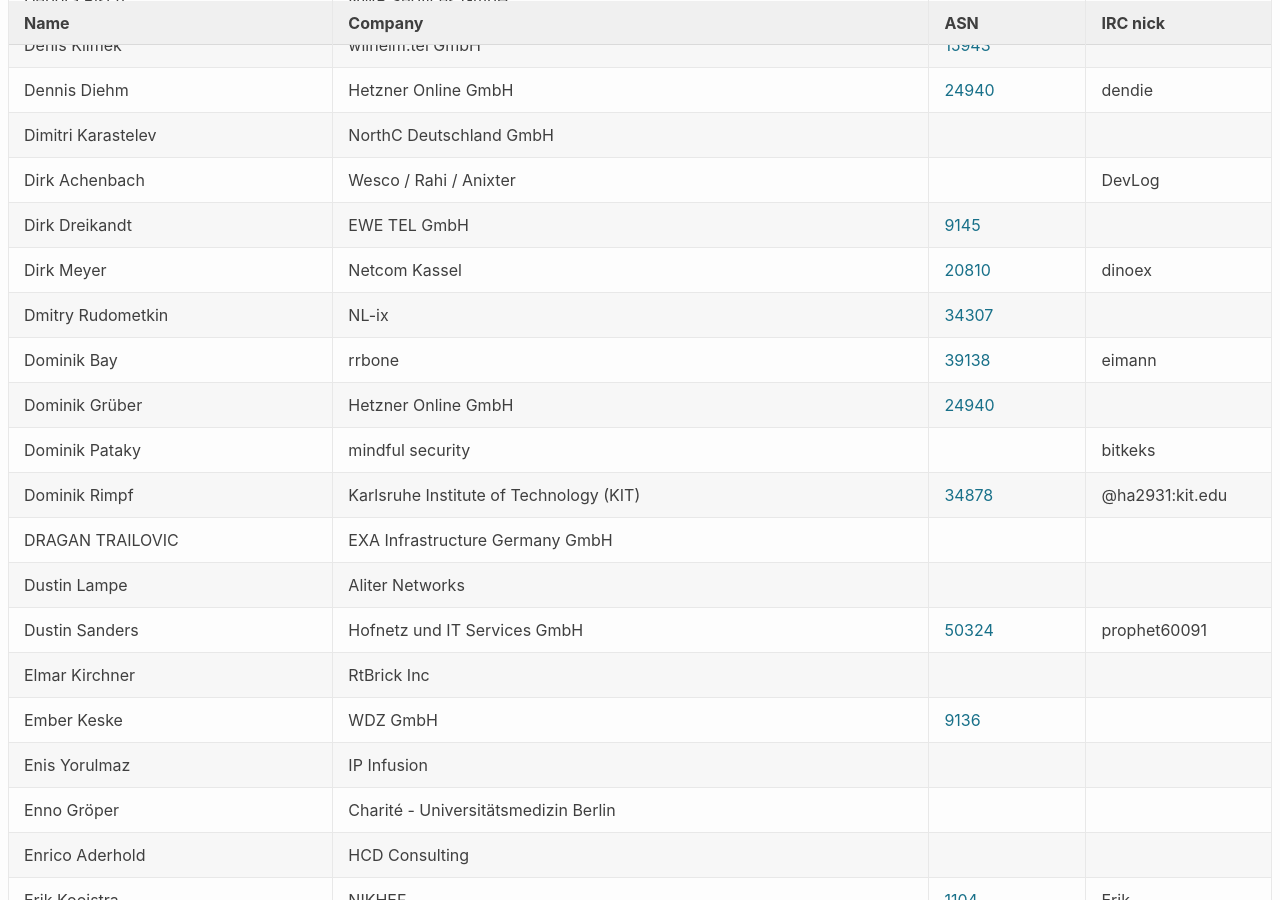
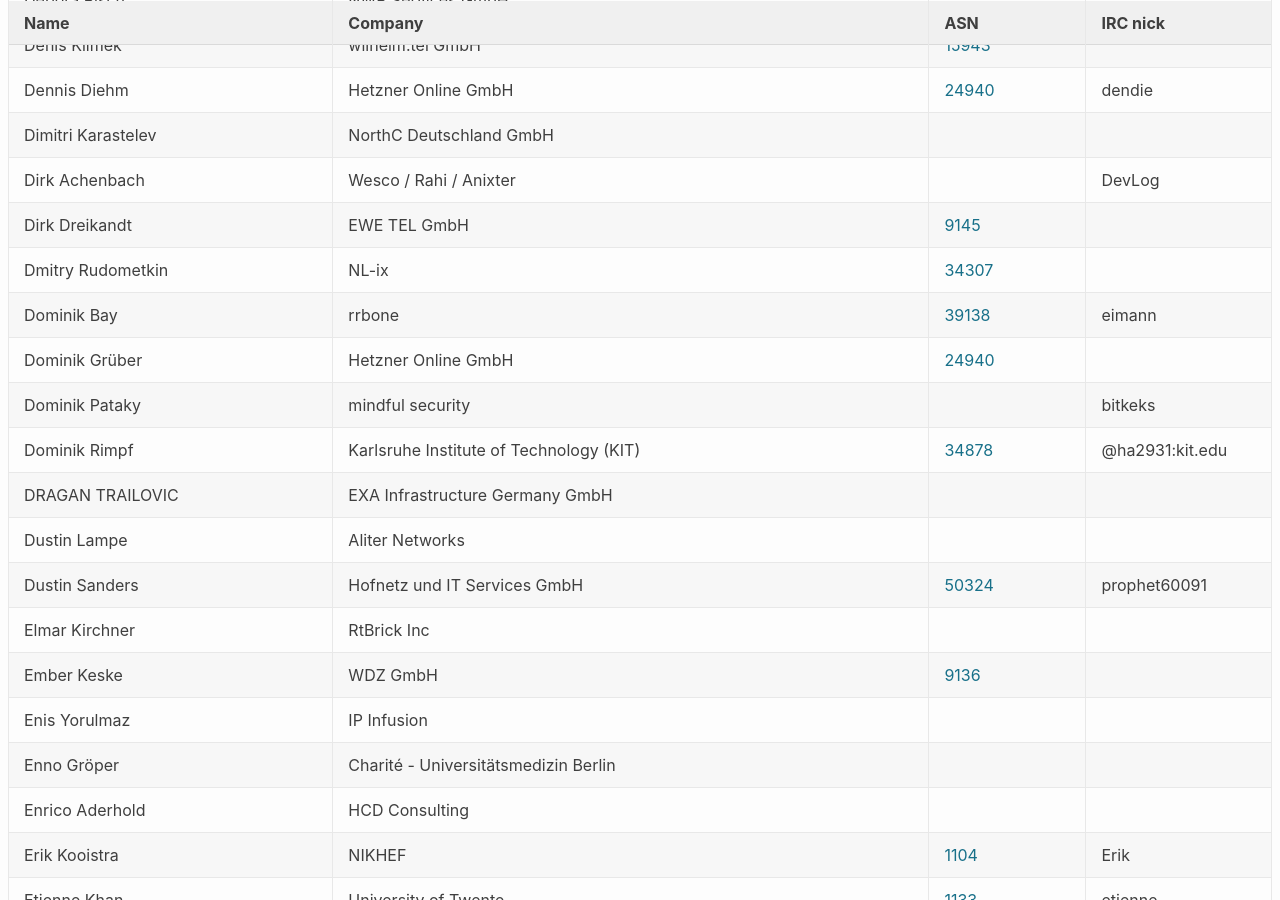
Before and after one commit to denog/pretix-attendeelist, a Jekyll site: the page built from denog15/index.md, in a window 1280 px wide and 900 px high, scrolled down 4879 px. Built offline with Jekyll 4.4.1, drawn with Linux system fonts in a browser that asks for light colours.

Commit message:
Latest data: Wed Nov 15 21:48:01 UTC 2023

```diff
--- a/_data/attendees_denog15_onsite.json
+++ b/_data/attendees_denog15_onsite.json
@@ -660,12 +660,6 @@
     "asn": "9145"
   },
   {
-    "name": "Dirk Meyer",
-    "company": "Netcom Kassel",
-    "irc": "dinoex",
-    "asn": "20810"
-  },
-  {
     "name": "Dmitry Rudometkin",
     "company": "NL-ix",
     "irc": null,
```
